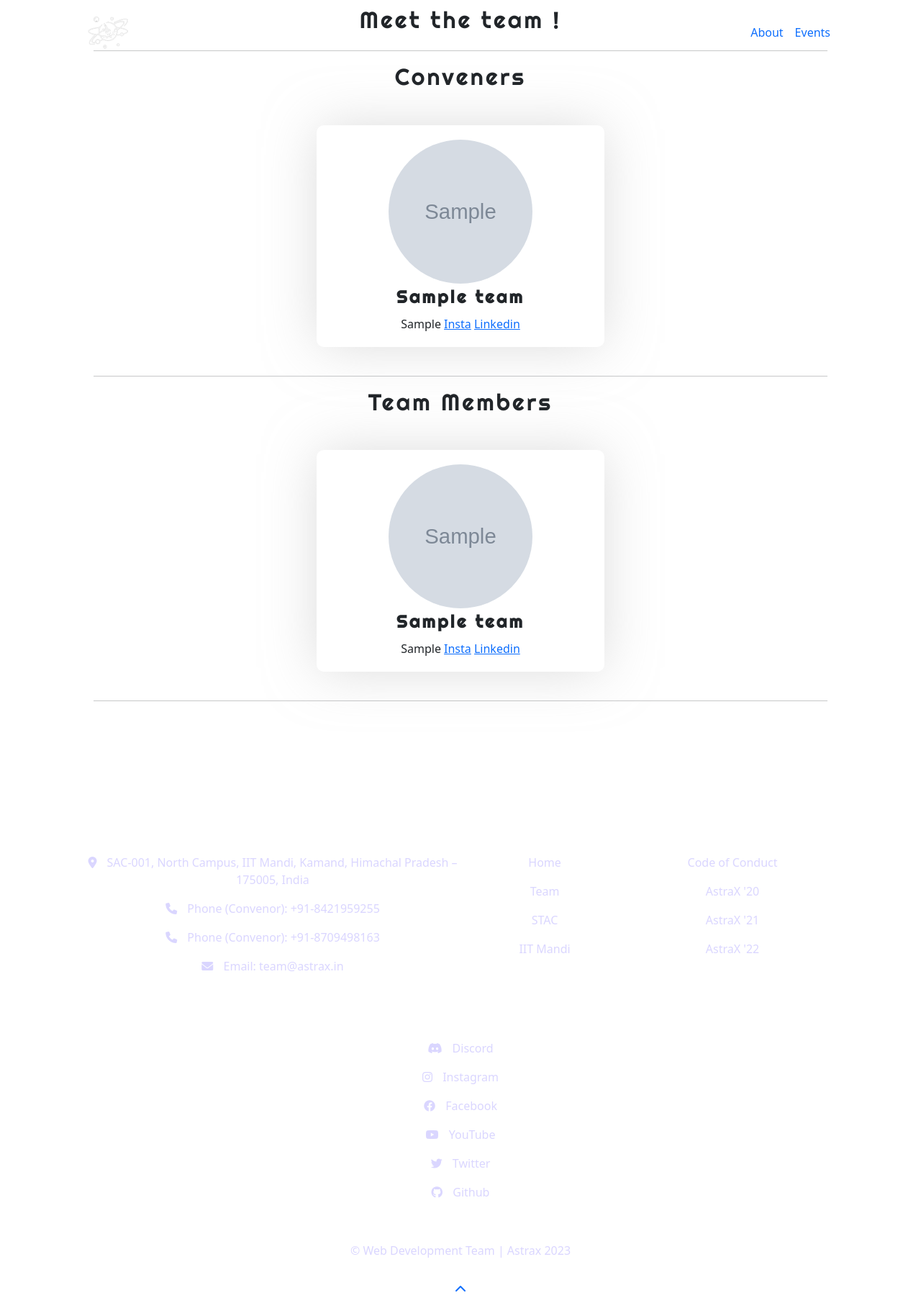
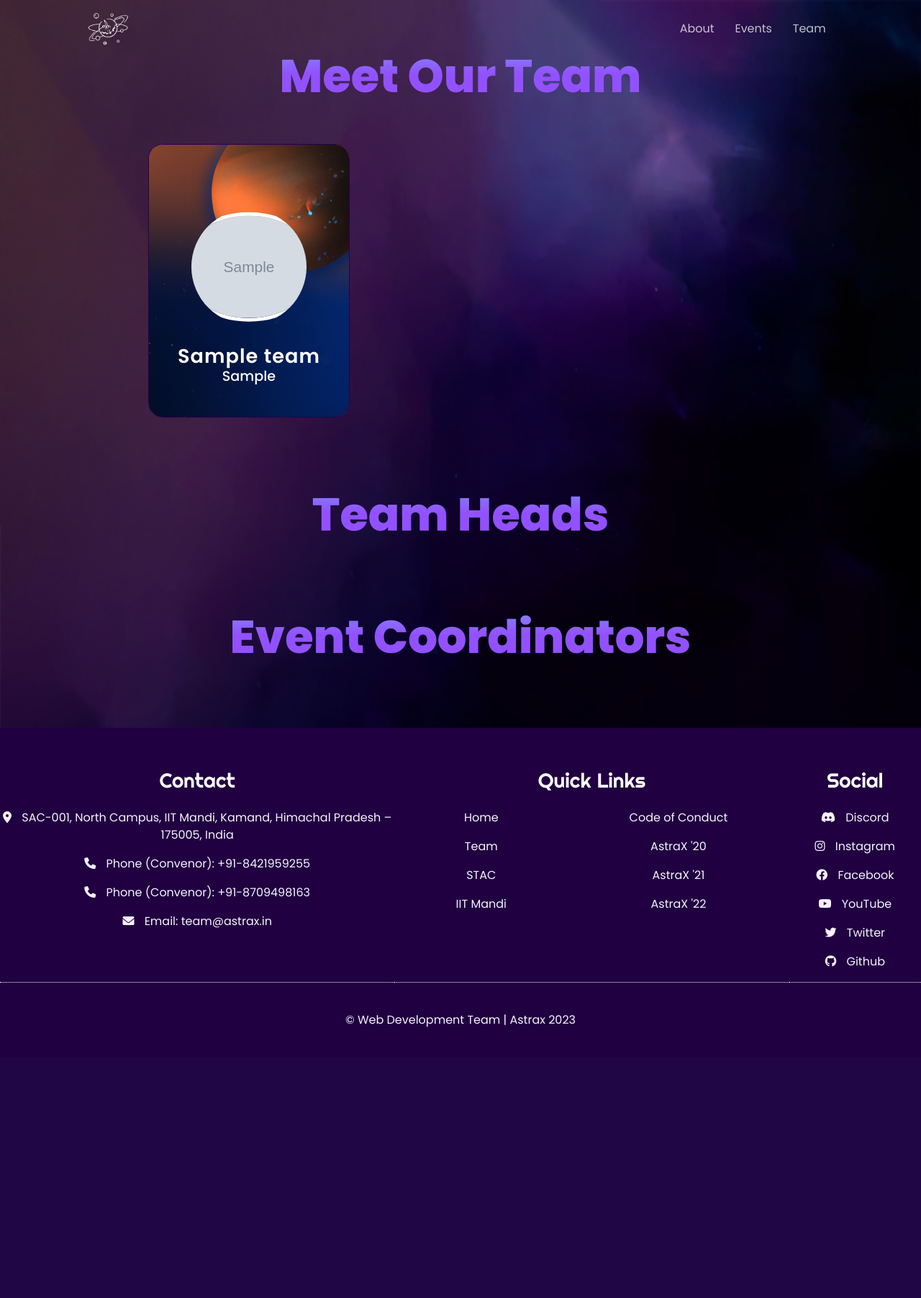
Before and after one commit to STAC-IITMandi/astrax.in, a Django app: page /team/ in a window 1280 px wide. Shown: the whole page at 72% size. After the commit the page ends 1427 px from the top, so only its background shows below. Run offline with Django 4.2, Linux system fonts and the light colour scheme; tables that the repository leaves empty hold one stand-in row (values such as "Sample post"); grey boxes marked "Sample" are stand-in pictures.

Commit message:
Team Page created

```diff
--- a/src/astrax23/static/css/header_footer.css
+++ b/src/astrax23/static/css/header_footer.css
@@ -5,6 +5,7 @@ body{
 /* Navbar on mobile screens (collapsed menu) */
 #mainNav {
     min-height: 1rem;
+    z-index: 10000;
 }
 #mainNav .navbar-toggler {
     font-size: 80%;
--- /dev/null
+++ b/src/astrax23/static/css/team.css
@@ -0,0 +1,177 @@
+@import url('https://fonts.googleapis.com/css2?family=Poppins:ital,wght@0,100;0,200;0,300;0,400;0,500;0,600;0,700;0,800;0,900;1,100;1,200;1,300;1,400;1,500;1,600;1,700;1,800;1,900&display=swap');
+
+
+*{
+  font-family: 'Poppins', sans-serif;
+}
+
+body {
+  /* background-color:#26004C; */
+  background-image: url("../images/workshop_bg2.png");
+  background-repeat: no-repeat;
+  background-size: 100% 100%;
+}
+
+.eventheading .heading{
+  font-size: 4rem;
+  padding-top: 5%;
+  text-align: center;
+  font-weight: 800;
+  background: linear-gradient(#7CA0FE,
+  #7CA0FE, #9251FE,#9251FE);
+   -webkit-text-fill-color: transparent;
+   -webkit-background-clip: text;
+}
+.front{
+  margin-left: 5%;
+  margin-right: 5%;
+  margin-bottom: 5%;
+}
+.container2{
+  position: relative;
+  padding-top:30px;
+  padding-bottom:30px;
+}
+
+.container2 .card{
+  position: relative;
+  width: 280px;
+  height: 380px;
+  background-image: url("../images/team_images/cLayer0.png");
+  background-repeat: no-repeat;
+  background-size: 100% 100%;
+  border-radius: 20px;
+  border-color: #26004C;
+  overflow: hidden;
+}
+
+.container2 .card:before{
+  content: '';
+  position: absolute;
+  top: -15%;
+  left: 20%;
+  width: 100%;
+  height: 100%;
+  background-image: url("../images/team_images/Layer1.png");
+  background-repeat: no-repeat;
+  background-size: 100% 70%;
+  transition: 0.5s ease-in-out;
+}
+
+.container2 .card:hover:before{
+  top: -50%;
+  left: 5%;
+  background-size: 150% 100%;
+}
+
+
+.container2 .card .imgBx{
+  position: absolute;
+  top: 45%;
+  transform: translateY(-50%);
+  z-index: 1000;
+  width: 100%;
+  height: 220px;
+  transition: 0.8s;
+}
+
+.container2 .card:hover .imgBx{
+  top: 0%;
+  transform: translateY(0%);
+  /* border-collapse: separate;
+  border-spacing: -10; */
+
+  /* clip-path: circle(45%); */
+}
+
+.container2 .card .imgBx img{
+  position: absolute;
+  top: 50%;
+  left: 50%;
+  transform: translate(-50%, -50%);
+  width: 200px;
+  border: 5px solid white;
+  border-radius:50%;
+  clip-path: circle(45%);
+}
+
+.container2 .card .contentBx{
+  position: absolute;
+  bottom: 0;
+  width: 100%;
+  height: 100px;
+  text-align: center;
+  transition: 1s;
+  z-index: 10;
+}
+
+.container2 .card:hover .contentBx{
+  height: 170px;
+}
+
+.container2 .card .contentBx .name{
+  position: relative;
+  font-weight: 600;
+  font-size: 170%;
+  letter-spacing: 1px;
+  color: #fff;
+  margin: 0;
+}
+
+.container2 .card .contentBx .post{
+    position: relative;
+    font-weight: 500;
+    font-size: 120%;
+    color: #fff;
+}
+
+.container2 .card .contentBx a{
+  display: inline-block;
+  padding: 10px 20px;
+  border-radius: 4px;
+  margin-top: 10px;
+  text-decoration: none;
+  font-weight: 600;
+  color: white;
+  opacity: 0;
+  transform: translateY(40px);
+  transition: 0.5s;
+  margin-top: 0;
+}
+
+.container2 .card:hover .contentBx a{
+  opacity: 1;
+  transform: translateY(0px);
+  transition-delay: 0.65s;
+
+}
+
+@media screen and (min-width:810px) and (max-width:925px) {
+  .container2 .card{
+    width: 250px!important;;
+    /* display:none; */
+  }
+}
+@media screen and (min-width:767px) and (max-width:810px) {
+  .container2 .card{
+    width: 230px!important;;
+    /* display:none; */
+  }
+}
+@media screen and (max-width:767px) {
+  .eventheading .heading{
+padding-top: 100px;
+  }
+}
+@media screen and (max-width:600px) {
+  body {
+    background-image: url("../images/workshop_bg3.png");
+    background-repeat: no-repeat;
+    background-size: 100% 100%;
+  }
+  .eventheading .heading{
+    padding-top: 70px;
+      font-size: 2.4rem;
+      margin-bottom: -10px;
+  }
+}
--- a/src/astrax23/templates/front.html
+++ b/src/astrax23/templates/front.html
@@ -3,7 +3,7 @@
       <div class="col-6">
         <div class="heading-container">
           <h1 class="main-heading">ASTRAX</h1>
-          <span class="heading2-line" ><h2 class="main-heading2">3 Mar - 6 Mar</h2><hr class="line"/></span>
+          <span class="heading2-line" ><h2 class="main-heading2">3 Mar - 5 Mar</h2><hr class="line"/></span>
           <p class="main-heading3">The intercollege Astro-meet of North India</p>
         </div>
       </div>
--- a/src/astrax23/templates/navbar.html
+++ b/src/astrax23/templates/navbar.html
@@ -2,20 +2,20 @@
     <!-- Navigation-->
     <nav class="navbar navbar-expand-lg fixed-top" id="mainNav">
         <div class="container px-4 px-lg-5">
-            <a class="navbar-brand" href="#page-top"><img src="../static/images/logo-white.png" alt="Astrax Logo" width="64" height="64" /></a>
+            <a class="navbar-brand" href="/"><img src="../static/images/logo-white.png" alt="Astrax Logo" width="64" height="64" /></a>
             <button class="navbar-toggler navbar-toggler-right" type="button" data-bs-toggle="collapse" data-bs-target="#navbarResponsive" aria-controls="navbarResponsive" aria-expanded="false" aria-label="Toggle navigation">
                 <!-- Menu -->
                 <i class="fas fa-2x fa-bars"></i>
             </button>
             <div class="collapse navbar-collapse" id="navbarResponsive">
                 <ul class="navbar-nav ms-auto">
-                    <li class="nav-item"><a class="nav-link" href="#about">About</a></li>
+                    <li class="nav-item"><a class="nav-link" href="/#about">About</a></li>
                     <!-- <li class="nav-item"><a class="nav-link" target="_blank" href="https://docs.google.com/forms/d/e/1FAIpQLSfm0wstsI7fqFEO8vxZW8dOqSsSRQezwY1U4v7ZlrsObwCxfw/viewform">Register</a></li> -->
                     <!-- <li class="nav-item"><a class="nav-link" href="#schedule">Schedule</a></li> -->
                     <!-- <li class="nav-item"><a class="nav-link" href="#workshop">Workshop</a></li> -->
                     <!-- <li class="nav-item"><a class="nav-link" href="#keynotes">Keynotes</a></li> -->
-                    <li class="nav-item"><a class="nav-link" href="event">Events</a></li>
-                    <!-- <li class="nav-item"><a class="nav-link" href="team">Team</a></li> -->
+                    <li class="nav-item"><a class="nav-link" href="/event">Events</a></li>
+                    <li class="nav-item"><a class="nav-link" href="/team">Team</a></li>
                     <!-- <li class="nav-item"><a class="nav-link" href="#sponsors">Sponsors</a></li> -->
                 </ul>
             </div>
--- a/src/astrax23/templates/team.html
+++ b/src/astrax23/templates/team.html
@@ -3,22 +3,34 @@
 <html lang="en">
   <head>
     <meta charset="utf-8" />
-    <meta name="viewport" content="width=device-width, initial-scale=1, shrink-to-fit=no" />
+    <meta
+      name="viewport"
+      content="width=device-width, initial-scale=1, shrink-to-fit=no"
+    />
     <meta name="description" content="" />
     <meta name="author" content="" />
-    <meta name="theme-color" content="#f27a0e"/>
+    <meta name="theme-color" content="#f27a0e" />
     <!-- facebook open graph tag -->
-    <meta property="og:url"         content="https://astrax.in/" />
-    <meta property="og:type"        content="website" />
-    <meta property="og:title"       content="AstraX '23" />
-    <meta property="og:description" content="AstraX is the inter-college astronomy themed fest organised annually by the students of IIT Mandi. AstraX'22 is taking place from 30 Apr - 3 May" />
-    <meta property="og:image"       content="https://astrax.in/images/bg.jpeg" />
+    <meta property="og:url" content="https://astrax.in/" />
+    <meta property="og:type" content="website" />
+    <meta property="og:title" content="AstraX '23" />
+    <meta
+      property="og:description"
+      content="AstraX is the inter-college astronomy themed fest organised annually by the students of IIT Mandi. AstraX'22 is taking place from 30 Apr - 3 May"
+    />
+    <meta property="og:image" content="https://astrax.in/images/bg.jpeg" />
     <!-- twitter card tag -->
     <meta name="twitter:card" content="summary" />
     <meta name="twitter:site" content="@stac_iitmandi" />
     <meta name="twitter:title" content="AstraX '23" />
-    <meta name="twitter:description" content="AstraX is the inter-college astronomy themed fest organised annually by the students of IIT Mandi. AstraX'22 is taking place from 30 Apr - 3 May" />
-    <meta name="twitter:image" content="https://astrax.in/assets/images/bg.jpeg" />
+    <meta
+      name="twitter:description"
+      content="AstraX is the inter-college astronomy themed fest organised annually by the students of IIT Mandi. AstraX'22 is taking place from 30 Apr - 3 May"
+    />
+    <meta
+      name="twitter:image"
+      content="https://astrax.in/assets/images/bg.jpeg"
+    />
     <!-- Title of Page -->
     {% if title %}
     <title>{{title}} | AstraX | IIT Mandi</title>
@@ -26,29 +38,49 @@
     <title>AstraX | IIT Mandi</title>
     {% endif %}
     <title>AstraX '23</title>
-    <link rel="icon" type="image/x-icon" href="{% static 'favicon/favicon.ico' %}" />
+    <link
+      rel="icon"
+      type="image/x-icon"
+      href="{% static 'favicon/favicon.ico' %}"
+    />
 
     <!-- Google fonts-->
-    <link href="https://fonts.googleapis.com/css2?family=Righteous&display=swap" rel="stylesheet">
+    <link
+      href="https://fonts.googleapis.com/css2?family=Righteous&display=swap"
+      rel="stylesheet"
+    />
 
     <!-- CSS, Bootstrap, then custom -->
-    <link href="https://cdn.jsdelivr.net/npm/bootstrap@5.1.3/dist/css/bootstrap.min.css" rel="stylesheet"
-         integrity="sha384-1BmE4kWBq78iYhFldvKuhfTAU6auU8tT94WrHftjDbrCEXSU1oBoqyl2QvZ6jIW3" crossorigin="anonymous">
-    <link href="{%static 'css/style_default.css'%}" rel="stylesheet">
-
+    <link
+      href="https://cdn.jsdelivr.net/npm/bootstrap@5.1.3/dist/css/bootstrap.min.css"
+      rel="stylesheet"
+      integrity="sha384-1BmE4kWBq78iYhFldvKuhfTAU6auU8tT94WrHftjDbrCEXSU1oBoqyl2QvZ6jIW3"
+      crossorigin="anonymous"
+    />
+    <!-- <link href="{%static 'css/style_default.css'%}" rel="stylesheet"> -->
+    <link href="{%static 'css/team.css'%}" rel="stylesheet" />
+    <link href="{%static 'css/header_footer.css'%}" rel="stylesheet" />
 
     <!-- font-awesome -->
-    <link rel="stylesheet" href="https://cdnjs.cloudflare.com/ajax/libs/font-awesome/6.0.0/css/all.min.css"  referrerpolicy="no-referrer"
-        integrity="sha512-9usAa10IRO0HhonpyAIVpjrylPvoDwiPUiKdWk5t3PyolY1cOd4DSE0Ga+ri4AuTroPR5aQvXU9xC6qOPnzFeg==" crossorigin="anonymous"/>
+    <link
+      rel="stylesheet"
+      href="https://cdnjs.cloudflare.com/ajax/libs/font-awesome/6.0.0/css/all.min.css"
+      referrerpolicy="no-referrer"
+      integrity="sha512-9usAa10IRO0HhonpyAIVpjrylPvoDwiPUiKdWk5t3PyolY1cOd4DSE0Ga+ri4AuTroPR5aQvXU9xC6qOPnzFeg=="
+      crossorigin="anonymous"
+    />
     <!-- JS -->
-    <script src="https://cdn.jsdelivr.net/npm/bootstrap@5.1.3/dist/js/bootstrap.bundle.min.js"
-        integrity="sha384-ka7Sk0Gln4gmtz2MlQnikT1wXgYsOg+OMhuP+IlRH9sENBO0LRn5q+8nbTov4+1p" crossorigin="anonymous" defer></script>
-
-
+    <script
+      src="https://cdn.jsdelivr.net/npm/bootstrap@5.1.3/dist/js/bootstrap.bundle.min.js"
+      integrity="sha384-ka7Sk0Gln4gmtz2MlQnikT1wXgYsOg+OMhuP+IlRH9sENBO0LRn5q+8nbTov4+1p"
+      crossorigin="anonymous"
+      defer
+    ></script>
   </head>
   <body>
 
     {% block navbar %}{% include 'navbar.html' %}{% endblock %}
+    <!--
 
     <section class="page-section container px-4 px-lg-5 text-center" id="keynotes">
         <h2 class="mt-2 mb-4">Meet the team !</h2>
@@ -106,10 +138,111 @@
         <div class="container-md my-2"><hr/></div>
 
 
+        Back-to-top-button -->
+    <!-- <a href="#" class="back-to-top"><i class="fa fa-chevron-up" aria-hidden="true"></i>
+        </a> -->
+    <section class="front">
+      <div class="eventheading">
+        <p class="heading">Meet Our Team</p>
+      </div>
+      <div class="row">
+      {%for person in team_members|slice:":2"%}
+        <div class="col-md-6 col-sm-6 d-flex justify-content-center">
+          <div class="container2">
+            <div class="card">
+              <div class="imgBx">
+                <img src="/media/{{person.image}}" />
+              </div>
+              <div class="contentBx">
+                <h2 class="name">{{person.name}}</h2>
+                <h2 class="post">{{person.position}}</h2>
+                <div class="links">
+                  <a href="{{person.facebook}}" target="_blank"
+                    ><i class="fa-2x fa-brands fa-facebook"></i
+                  ></a>
+                  <a href="{{person.insta}}" target="_blank"
+                    ><i class="fa-2x fa-brands fa-instagram"></i
+                  ></a>
+                  <a href="{{person.linkedin}}" target="_blank"
+                    ><i class="fa-2x fa-brands fa-linkedin"></i
+                  ></a>
+                </div>
+              </div>
+            </div>
+          </div>
+        </div>
+      {%endfor%}
+      <div>
+        <div class="eventheading">
+          <p class="heading">Team Heads</p>
+        </div>
+        <div class="row">
+        {%for person in team_members|slice:"2:11"%}
+          <div class="col-md-4 col-sm-6 d-flex justify-content-center">
+            <div class="container2">
+              <div class="card">
+                <div class="imgBx">
+                  <img src="/media/{{person.image}}" />
+                </div>
+                <div class="contentBx">
+                  <h2 class="name">{{person.name}}</h2>
+                  <h2 class="post">{{person.position}}</h2>
+                  <div class="links">
+                    <a href="{{person.facebook}}" target="_blank"
+                      ><i class="fa-2x fa-brands fa-facebook"></i
+                    ></a>
+                    <a href="{{person.insta}}" target="_blank"
+                      ><i class="fa-2x fa-brands fa-instagram"></i
+                    ></a>
+                    <a href="{{person.linkedin}}" target="_blank"
+                      ><i class="fa-2x fa-brands fa-linkedin"></i
+                    ></a>
+                  </div>
+                </div>
+              </div>
+            </div>
+          </div>
+        {%endfor%}
+        </div>
+      </div>
+      <div>
+        <div class="eventheading">
+          <p class="heading">Event Coordinators</p>
+        </div>
+        <div class="row">
+        {%for person in team_members|slice:"11:"%}
+          <div class="col-md-4 col-sm-6 d-flex justify-content-center">
+            <div class="container2">
+              <div class="card">
+                <div class="imgBx">
+                  <img src="/media/{{person.image}}" />
+                </div>
+                <div class="contentBx">
+                  <h2 class="name">{{person.name}}</h2>
+                  <h2 class="post">{{person.position}}</h2>
+                  <div class="links">
+                    <a href="{{person.facebook}}" target="_blank"
+                      ><i class="fa-2x fa-brands fa-facebook"></i
+                    ></a>
+                    <a href="{{person.insta}}" target="_blank"
+                      ><i class="fa-2x fa-brands fa-instagram"></i
+                    ></a>
+                    <a href="{{person.linkedin}}" target="_blank"
+                      ><i class="fa-2x fa-brands fa-linkedin"></i
+                    ></a>
+                  </div>
+                </div>
+              </div>
+            </div>
+          </div>
+        {%endfor%}
+        </div>
+      </div>
+    </section>
     {% block footer %} {% include 'footer.html' %} {% endblock %}
-    <!-- Back-to-top-button -->
+    <!-- Back-to-top-button
     <a href="#" class="back-to-top"><i class="fa fa-chevron-up" aria-hidden="true"></i>
-    </a>
+    </a> -->
 
     <script src="{% static 'js/app.js' %}" defer></script>
   </body>
```
Also changed, not shown: src/astrax23/models.py (+5 -4 lines), src/astrax23/migrations/0003_rename_insta_link_team_facebook_and_more.py (added), src/astrax23/static/images/team_images/Aditya Sahu.jpeg (added), src/astrax23/static/images/team_images/Aditya Sahu2.jpeg (added), src/astrax23/static/images/team_images/Kaushik.jpeg (added), src/astrax23/static/images/team_images/Kaushik2.jpeg (added), src/astrax23/static/images/team_images/Layer1.png (added), src/astrax23/static/images/team_images/cLayer0.png (added), src/astrax23/static/images/team_images/me2.jpg (added), src/astrax23/static/images/workshop_bg3.png (added). Lines whose indentation alone changed are shown as unchanged.
